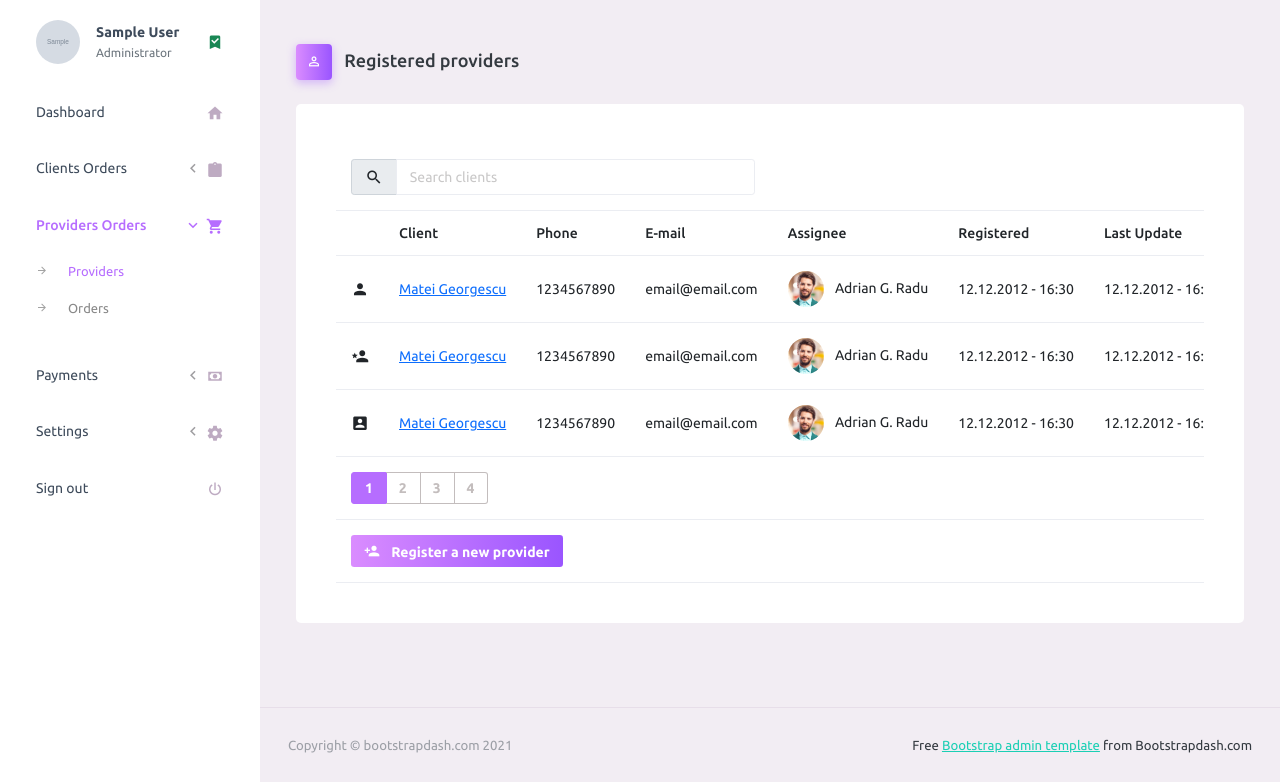
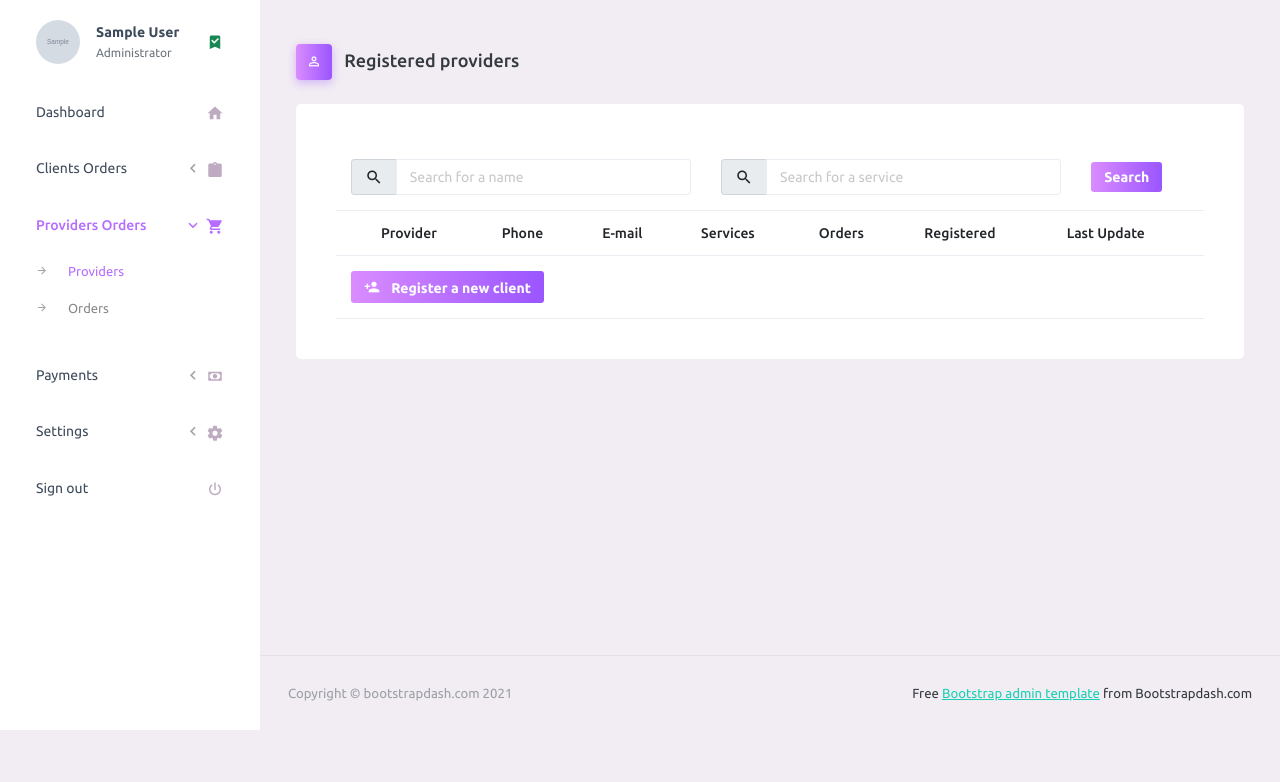
Before and after one commit to agradu/SE-cms, a Django app: page /providers/providers/ in a window 1280 px wide. Shown: the part 70-852 px from the top of the page. After the commit the page ends 800 px from the top, so only its background shows below. Run offline with Django 4.2, Linux system fonts and the light colour scheme; a user stored in the database is signed in; tables that the repository leaves empty hold one stand-in row (values such as "Sample post"); grey boxes marked "Sample" are stand-in pictures; lists and menus that the app fills with data are empty; some libraries are stand-ins or nearby versions.

Commit message:
Providers & Clients views

```diff
--- a/persons/models.py
+++ b/persons/models.py
@@ -34,6 +34,7 @@ class Person(models.Model):
     email = models.EmailField(max_length=255, blank=True)
     phone = models.CharField(max_length=100, blank=True)
     address = models.CharField(max_length=255, blank=True)
+    services = models.CharField(max_length=255, blank=True)
     created_at = models.DateTimeField(default=timezone.now)
     modified_at = models.DateTimeField(default=timezone.now)
     user = models.ForeignKey(
--- a/persons/views.py
+++ b/persons/views.py
@@ -3,11 +3,7 @@ from django.contrib.auth.decorators import login_required
 from django.db.models import Count, Q
 from .models import Person
 from orders.models import Order
-from payments.models import Payment
-from invoices.models import Invoice
 from django.core.paginator import Paginator
-from datetime import datetime, timedelta
-from django.utils import timezone
 
 # Create your views here.
 
@@ -20,8 +16,11 @@ def c_clients(request):
         if len(search) < 3:
             search = ""
     # CLIENTS
-    distinct_persons = Order.objects.filter(is_client=True).values('person').distinct()
-    selected_clients = Person.objects.filter(id__in=distinct_persons).filter(Q(firstname__icontains=search) | Q(lastname__icontains=search) | Q(company_name__icontains=search)).order_by('firstname')
+    filtered_persons = Person.objects.filter(Q(firstname__icontains=search) | Q(lastname__icontains=search) | Q(company_name__icontains=search)).order_by('firstname')[:30]
+    selected_clients = []
+    for person in filtered_persons:
+        if Order.objects.filter(person=person).filter(is_client=True).exists():
+            selected_clients.append(person)
     page = request.GET.get('page')
     paginator = Paginator(selected_clients, 10)
     clients_on_page = paginator.get_page(page)
@@ -33,4 +32,25 @@ def c_clients(request):
 
 @login_required(login_url='/login/')
 def p_providers(request):
-    return render(request, 'providers/p_providers.html')
+    # search elements
+    search_name = ""
+    search_service = ""
+    if request.method == 'POST':
+        search_name = request.POST.get('search_name')
+        search_service = request.POST.get('search_service')
+    # PROVIDERS
+    filtered_persons = Person.objects.filter(Q(firstname__icontains=search_name) | Q(lastname__icontains=search_name) | Q(company_name__icontains=search_name)).filter(services__icontains=search_service).order_by('firstname')[:30]
+    selected_providers = []
+    for person in filtered_persons:
+        if Order.objects.filter(person=person).filter(is_client=False).exists() or not Order.objects.filter(person=person).filter(is_client=True).exists():
+            person_total_orders = Order.objects.filter(person=person).count()
+            provider = {"provider": person, "total_orders": person_total_orders}
+            selected_providers.append(provider)
+    page = request.GET.get('page')
+    paginator = Paginator(selected_providers, 10)
+    providers_on_page = paginator.get_page(page)
+    return render(
+        request,
+        'providers/p_providers.html',
+        {"selected_providers": providers_on_page, "search_name": search_name, "search_service": search_service}
+    )
--- a/templates/providers/p_providers.html
+++ b/templates/providers/p_providers.html
@@ -1,9 +1,4 @@
-{% extends "base.html" %}
-
-{% block title %}Sprachen Express - Orders form clients{% endblock %}
-
-{% block content %}
-<div class="page-header">
+{% extends "base.html" %} {% block title %}Sprachen Express - Providers{% endblock %} {% block content %} <div class="page-header">
 	<h3 class="page-title">
 		<span class="page-title-icon bg-gradient-primary text-white me-2">
 			<i class="mdi mdi-account-outline"></i>
@@ -16,89 +11,86 @@
 		<div class="card">
 			<div class="card-body">
 				<div class="table-responsive">
-					<table class="table">
+					<form method="post"> {% csrf_token %} <table class="table">
 							<tbody>
 								<tr>
-						  <td width="50%">
+									<td>
 										<div class="input-group input-group-sm">
 											<i class="input-group-text mdi mdi-magnify mdi-18px"></i>
-							  <input type="text" class="form-control" placeholder="Search clients" aria-label="Search clients">
+											<input type="text" class="form-control" placeholder="Search for a name" name="search_name" value="{{ search_name }}" aria-label="Search for a name">
 										</div>
 									</td>
 									<td>
+										<div class="input-group input-group-sm">
+											<i class="input-group-text mdi mdi-magnify mdi-18px"></i>
+											<input type="text" class="form-control" placeholder="Search for a service" name="search_service" value="{{ search_service }}" aria-label="Search for a service">
+										</div>
+									</td>
+									<td>
+										<div class="col input-group input-group-sm">
+											<button type="submit" class="btn btn-gradient-primary me-2">Search</button>
+										</div>
 									</td>
 								</tr>
 							</tbody>
 						</table>
+					</form>
 				</div>
 				<div class="table-responsive">
 					<table class="table table-hover">
 						<thead>
 							<tr>
-								<th width="1%"> </th>
-								<th> Client </th>
+								<th width="1%"></th>
+								<th> Provider </th>
 								<th> Phone </th>
 								<th> E-mail </th>
-								<th> Assignee </th>
+								<th> Services </th>
+								<th> Orders </th>
 								<th> Registered </th>
 								<th> Last Update </th>
 							</tr>
 						</thead>
-						<tbody>
+						<tbody> {% for p in selected_providers %}
 							<tr>
-								<td> <i class="mdi mdi-account mdi-18px"></i> </td>
-								<td> <a href="">Matei Georgescu</a> </td>
-								<td> 1234567890 </td>
-								<td> email@email.com </td>
 								<td>
-									<img src="{% static 'images/faces/face1.jpg' %}" class="me-2" alt="image"> Adrian G. Radu
+									<i class="mdi {% if p.provider.entity == 'sp' %}mdi-account-star{% elif p.provider.entity == 'co' %}mdi-account-box{% else %}mdi-account{% endif %} mdi-18px"></i>
 								</td>
-								<td> 12.12.2012 - 16:30 </td>
-								<td> 12.12.2012 - 16:30 </td>
+								<td>
+									<a href="">{{ p.provider.firstname}} {{ p.provider.lastname}} {% if p.provider.company_name != "" %}- {{ p.provider.company_name}} {% endif %}</a>
+								</td>
+								<td> {{ p.provider.phone}} </td>
+								<td> {{ p.provider.email}} </td>
+								<td> {{ p.provider.services}} </td>
+								<td> {{ p.total_orders}} </td>
+								<td> {{ p.provider.created_at|date:"d.m.Y"}} - {{ p.provider.created_at|time:"H:i"}} </td>
+								<td> {{ p.provider.modified_at|date:"d.m.Y"}} - {{ p.provider.modified_at|time:"H:i"}} </td>
 							</tr>
-							<tr>
-								<td> <i class="mdi mdi-account-star mdi-18px"></i> </td>
-								<td> <a href="">Matei Georgescu</a> </td>
-								<td> 1234567890 </td>
-								<td> email@email.com </td>
-								<td>
-									<img src="{% static 'images/faces/face1.jpg' %}" class="me-2" alt="image"> Adrian G. Radu
-								</td>
-								<td> 12.12.2012 - 16:30 </td>
-								<td> 12.12.2012 - 16:30 </td>
-							</tr>
-							<tr>
-								<td> <i class="mdi mdi-account-box mdi-18px"></i> </td>
-								<td> <a href="">Matei Georgescu</a> </td>
-								<td> 1234567890 </td>
-								<td> email@email.com </td>
-								<td>
-									<img src="{% static 'images/faces/face1.jpg' %}" class="me-2" alt="image"> Adrian G. Radu
-								</td>
-								<td> 12.12.2012 - 16:30 </td>
-								<td> 12.12.2012 - 16:30 </td>
-							</tr>
+							{% endfor %}
 						</tbody>
 					</table>
 				</div>
 				<div class="table-responsive">
 					<table class="table">
 						<tbody>
-						<tr>
+							{% if selected_providers.paginator.num_pages > 1 %} <tr>
 								<td>
 									<div class="btn-group btn-group-sm">
-								<button type="button" class="btn btn-primary">1</button>
-								<button type="button" class="btn btn-outline-secondary">2</button>
-								<button type="button" class="btn btn-outline-secondary">3</button>
-								<button type="button" class="btn btn-outline-secondary">4</button>
+										{% for pg in selected_providers.paginator.page_range %}
+										{% if pg == selected_providers.number %}
+										<button type="button" class="btn btn-primary" onclick="location.href='/clients/clients/?page={{ pg }}';">{{ pg }}</button>
+										{% else %}
+										<button type="button" class="btn btn-outline-secondary" onclick="location.href='/clients/clients/?page={{ pg }}';">{{ pg }}</button>
+										{% endif %}
+										{% endfor %}
 									</div>
 								</td>
 							</tr>
+							{% endif %}
 							<tr>
 								<td>
 									<div class="input-group input-group-sm">
 										<button type="button" class="btn btn-gradient-primary btn-icon-text">
-								  <i class="mdi mdi-account-plus btn-icon-prepend"></i> Register a new provider</button>
+											<i class="mdi mdi-account-plus btn-icon-prepend"></i> Register a new client </button>
 									</div>
 								</td>
 							</tr>
```
Also changed, not shown: templates/clients/c_clients.html (+21 -12 lines), templates/clients/c_orders.html (+8 -1 lines), persons/migrations/0002_person_services.py (added). Lines whose indentation alone changed are shown as unchanged.
